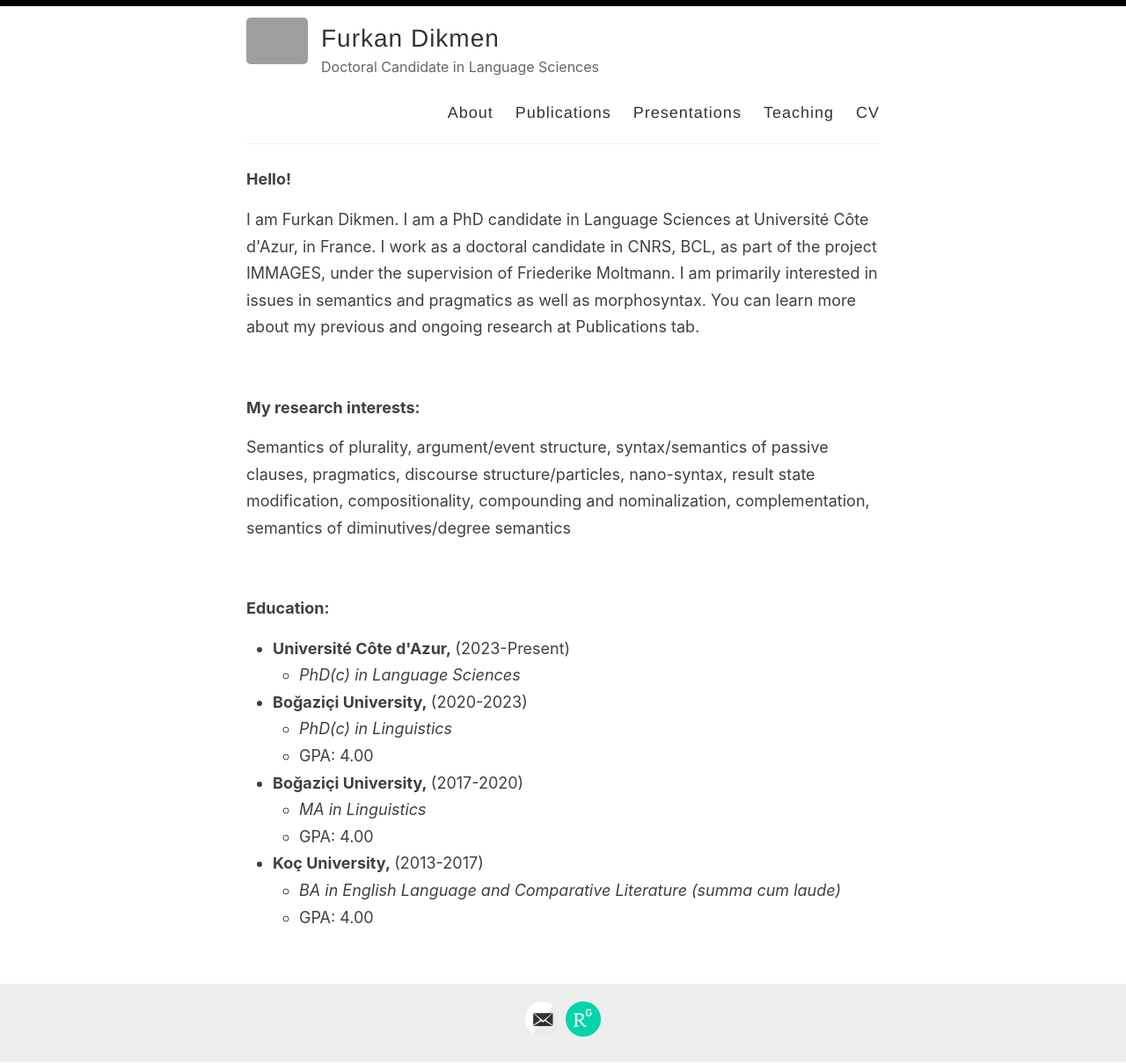
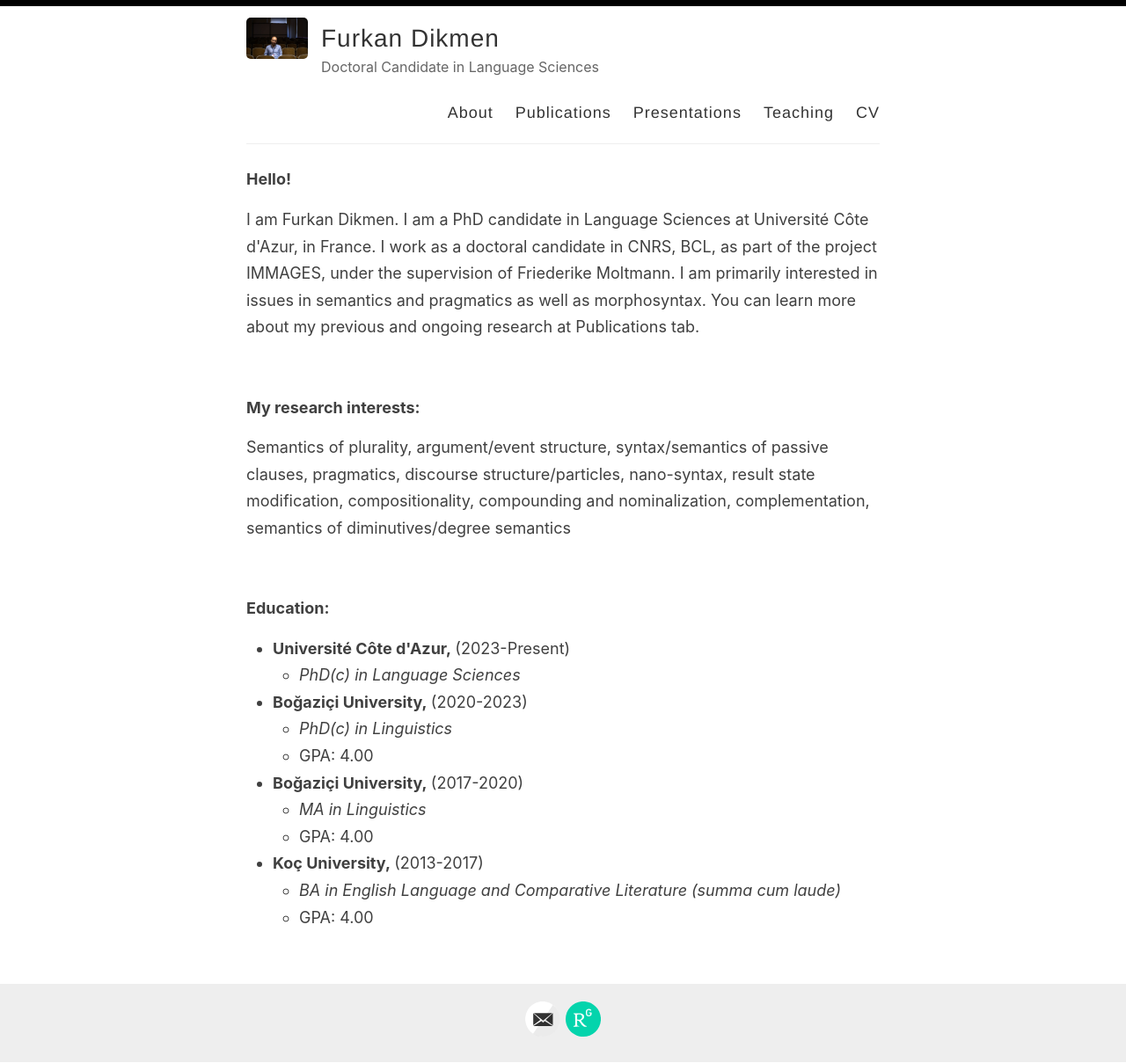
Before and after one commit to furkandikmen/furkandikmen.github.io, a Jekyll site: the page built from index.html, in a window 1280 px wide. Shown: the whole page at 88% size. Built offline with Jekyll 4.4.1, drawn with Linux system fonts in a browser that asks for light colours; the list of posts is cut into pages by our own code.

Commit message:
Update _config.yml

```diff
--- a/_config.yml
+++ b/_config.yml
@@ -12,7 +12,7 @@ author: Furkan Dikmen
 description: Doctoral Candidate in Language Sciences
 
 # URL of your avatar or profile pic (you could use your GitHub profile pic)
-avatar: /images/PROFILE.jpg
+avatar: /images/PROFIL.jpg
 
 #
 # Flags below are optional
```
